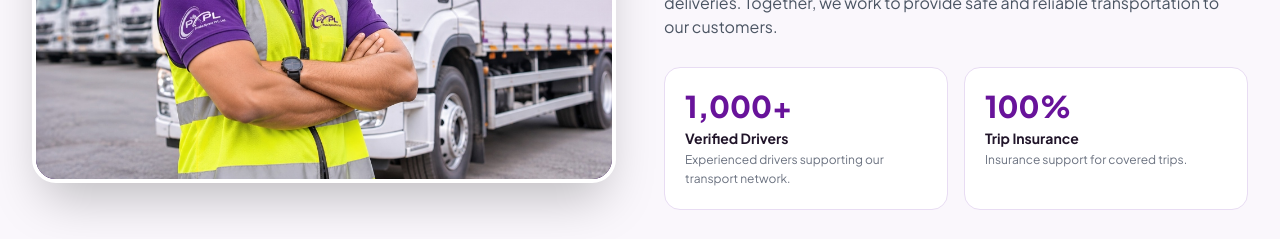
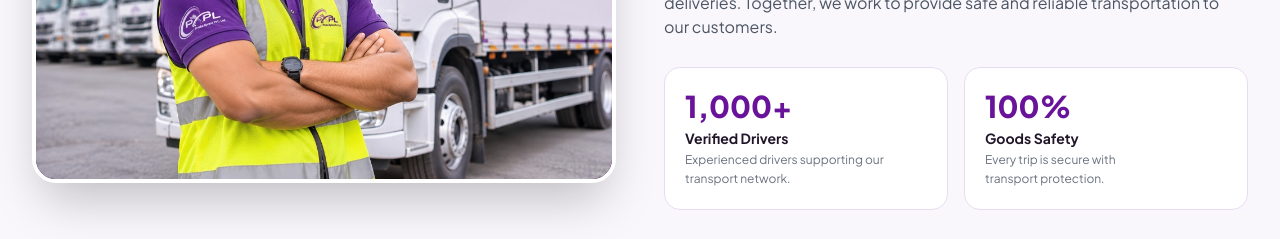
Before and after one commit to nprathamesh314-lab/Prisha, a React (Vite) app: page /network in a window 1280 px wide. Shown: the part 3340-3579 px from the top of the page. Built offline with nearby package versions, Linux system fonts and the light colour scheme.

Commit message:
feat(network): replace Trip Insurance card with 100% Goods Safety and transport protection text

```diff
--- a/src/pages/NetworkPage.tsx
+++ b/src/pages/NetworkPage.tsx
@@ -380,9 +380,9 @@ export const NetworkPage: React.FC = () => {
                 </div>
                 <div className="p-5 rounded-2xl bg-white border border-px-border shadow-xs hover:shadow-soft-purple transition-all duration-300">
                   <p className="text-2xl sm:text-3xl font-black text-px-primary">100%</p>
-                  <p className="text-sm font-bold text-px-dark mt-1">Trip Insurance</p>
+                  <p className="text-sm font-bold text-px-dark mt-1">Goods Safety</p>
                   <p className="text-xs text-gray-500 mt-0.5 leading-relaxed">
-                    Insurance support for covered trips.
+                    Every trip is secure with transport protection.
                   </p>
                 </div>
               </div>
```
